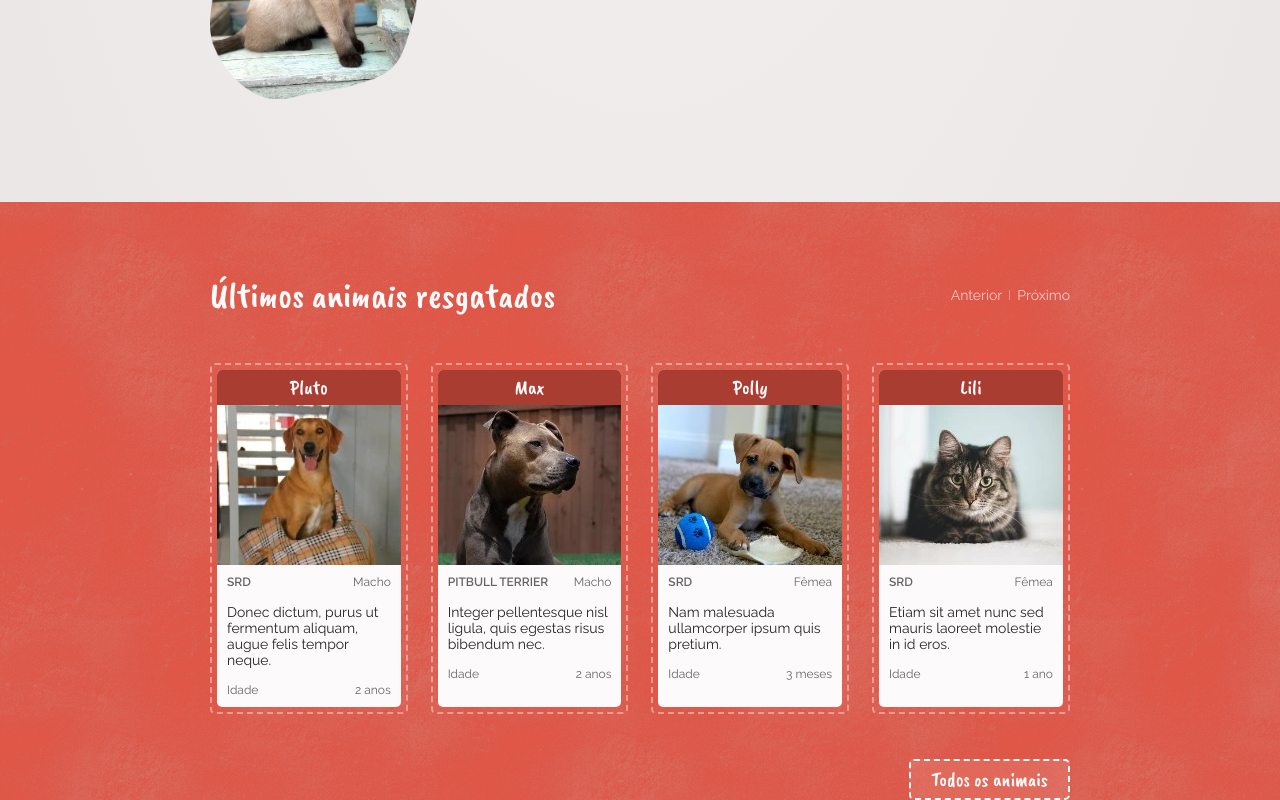
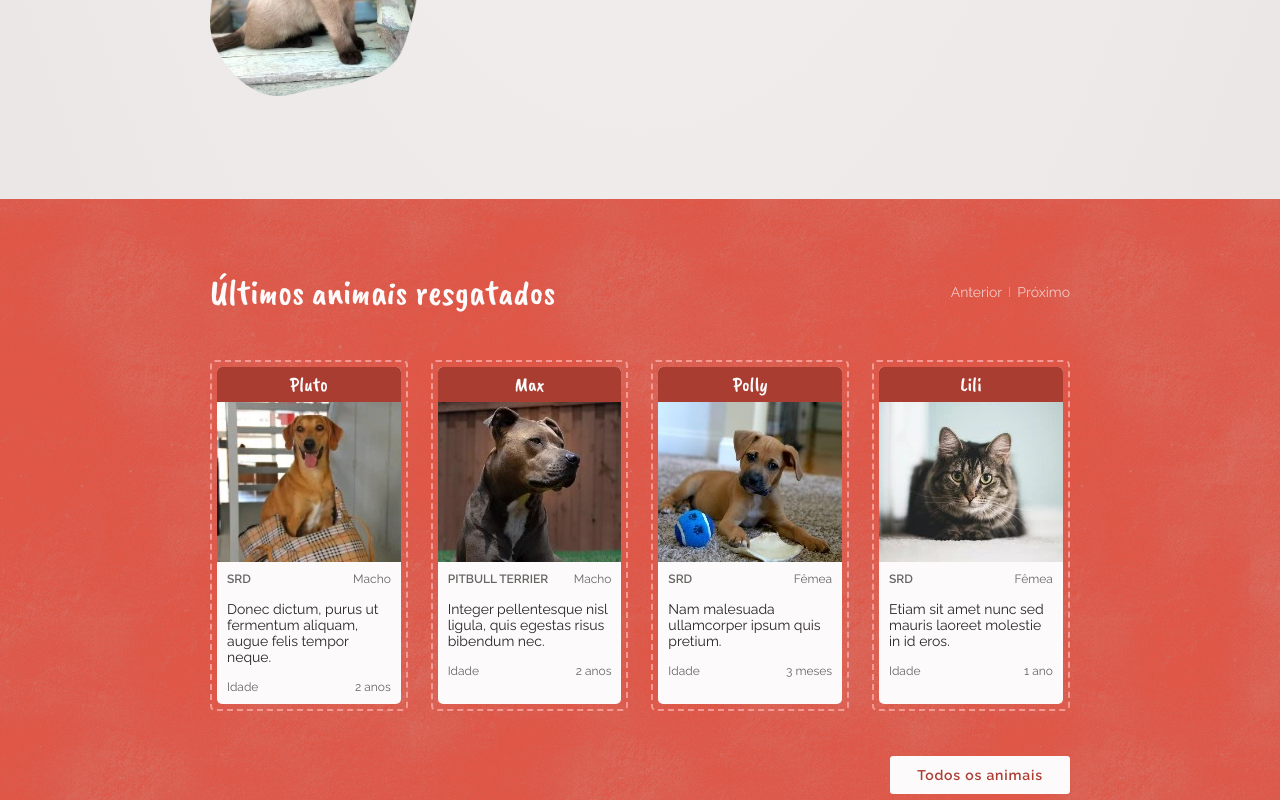
Before and after one commit to aridsm/canil, a plain HTML site: page index.html in a window 1280 px wide. Shown: the part 2729-3529 px from the top of the page. Drawn offline with nearby package versions, Linux system fonts and the light colour scheme; files whose address does not match are found by name.

Commit message:
trocar estilo botoes

```diff
--- a/index.html
+++ b/index.html
@@ -83,7 +83,7 @@
                     <p>Todos os pets livres de parasitas</p>
                 </li>
             </ul>
-            <a href="#" class="btn-borda">Agende uma visita</a>
+            <a href="#" class="btn-padrao">Agende uma visita</a>
         </section>
         <section class="racas container">
             <h2>Nossas raças</h2>
@@ -173,7 +173,7 @@
                         <!--Aqui irao os cards de cada animal-->
                     </div>
                 </div>
-                <a href="#" class="todos-os-animais btn-borda">Todos os animais</a>
+                <a href="#" class="todos-os-animais btn-padrao">Todos os animais</a>
             </div>
         </section>
         <section class="ajude">
--- a/scss/_animais.scss
+++ b/scss/_animais.scss
@@ -162,11 +162,10 @@
 
 .todos-os-animais {
     margin-top: 45px;
-    color: $cor-5;
-    font-family: "Caveat Brush", serif;
-    font-size: 1.25rem;
+    margin-left: auto;
     display: table;
-    margin-left: auto;
+    background-color: $cor-5;
+    color: $cor-2;
 
     @include mediaQuery(m) {
         margin-right: auto;
--- a/scss/_caracteristicas.scss
+++ b/scss/_caracteristicas.scss
@@ -36,5 +36,7 @@
 
     a {
         margin-top: 70px;
+        background-color: $cor-5;
+        color: $cor-2;
     }
 }
--- a/scss/_padrao.scss
+++ b/scss/_padrao.scss
@@ -134,20 +134,6 @@ address {
     }
 }
 
-.btn-borda {
-    padding: 6px 20px;
-    font-family: "Caveat Brush", serif;
-    font-size: 1.25rem;
-    border-radius: 5px;
-    border: 2px dashed $cor-5;
-    background: rgba(255, 255, 255, 0.1);
-    @include transit;
-
-    &:hover {
-        transform: rotate(5deg);
-    }
-}
-
 .js-scroll {
     opacity: 0;
     transform: translateY(-30px);
```
Also changed, not shown: css/style.css.
